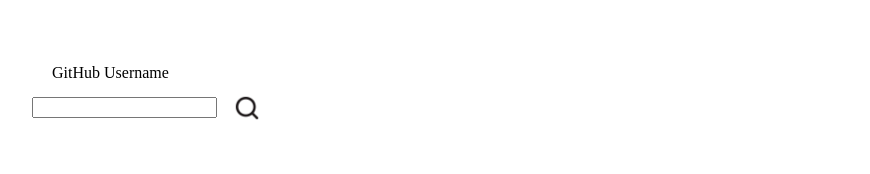
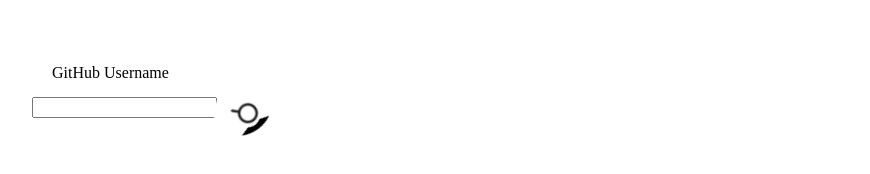
Before and after one commit to startapprogress/webpackreactredux, a React (Create React App) app: page /header in a window 1280 px wide. In both pictures the pointer is over the picture 453 px from the left and 306 px from the top of the page. Shown: the part 198-372 px from the top of the page, without its empty margins (206-1076 px from the left). Built offline with nearby package versions, Linux system fonts and the light colour scheme.

Commit message:
first commit

```diff
--- a/src/components/Header.css
+++ b/src/components/Header.css
@@ -30,6 +30,25 @@ margin-left: 250px;
 .month{
 width: 30px;
     height: 30px;
+
+}
+.month:hover{
+    border: 16px solid white;
+    border-radius: 50%;
+    margin-left: -20px;
+    margin-top: -10px;
+    border-top:5px solid black;
+    -webkit-animation: spin 2s linear infinite;
+    animation: spin 2s linear infinite;
+}
+@-webkit-keyframes spin {
+    0% { -webkit-transform: rotate(0deg); }
+    100% { -webkit-transform: rotate(360deg); }
+}
+
+@keyframes spin {
+    0% { transform: rotate(0deg); }
+    100% { transform: rotate(360deg); }
 }
 @media (max-width: 700px){
     .img{
```
